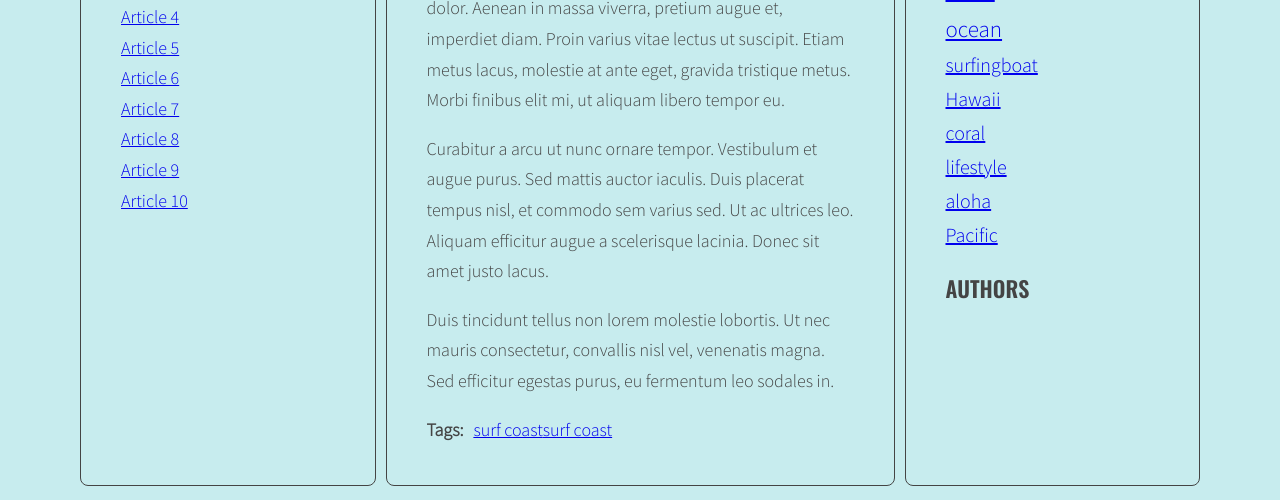
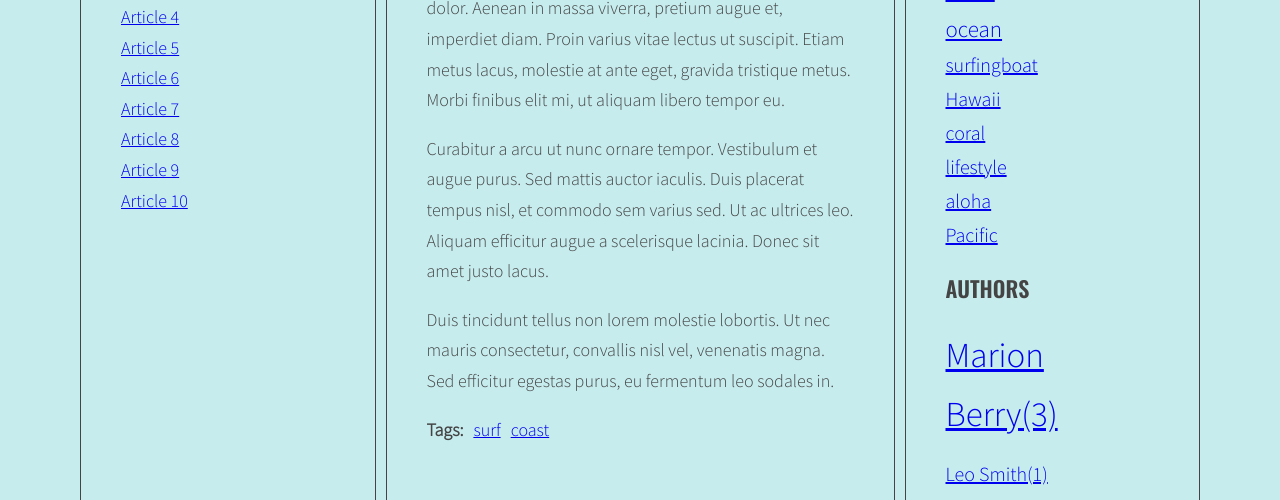
Before and after one commit to Paula111/javascript-blog, a website: page index.html in a window 1280 px wide. Shown: the part 448-948 px from the top of the page. Drawn offline with nearby package versions, Linux system fonts and the light colour scheme.

Commit message:
add authors list

```diff
--- a/js/script.js
+++ b/js/script.js
@@ -36,7 +36,8 @@ const optArticleSelector = '.post',
   optArticleAuthorSelector = '.post-author',
   optTagsListSelector = 'tags.list',
   optCloudClassCount = "5",
-  optCloudClassPrefix = "tag-size-";
+  optCloudClassPrefix = "tag-size-",
+  optAuthorsListSelector = '.authors.list';
 
 
 
@@ -117,7 +118,7 @@ function generateTags() {
     /* START LOOP: for each tag */
     for (let tag of articleTagsArray) {
       /* generate HTML of the link */
-      const linkHTML = '<li><a href="#tag-' + articleTags + '"><span>' + articleTags + '</span></a></li>';
+      const linkHTML = '<li><a href="#tag-' + tag + '"><span>' + tag + '</span></a></li>';
       /* add generated code to html variable */
       html = html + linkHTML;
       /* [NEW] check if this link is NOT already in allTags */
@@ -198,49 +199,74 @@ function addClickListenersToTags() {
 addClickListenersToTags();
 
 function calculateAuthorsParams(authors) {
-  const paramsa = {
+  const params = {
     max: 0,
     min: 999999,
   }
-  for (let author in authors) {
-    if (authors[author] > paramsa.max) {
-      paramsa.max = authors[author];
+  for(let author in authors){
+    console.log(author + ' is used ' + authors[author] + ' times');
+    if (authors[author] > params.max){
+      params.max = authors[author];
     }
-    if (authors[author] < paramsa.max) {
-      paramsa.min = authors[author];
+    if (authors[author] < params.min){
+    params.min = authors[author];
     }
   }
-  return paramsa;
+  return params;
+
 }
-function calculateAuthorClass(count, paramsa) {
+function calculateAuthorsClass(count, params){
   const normalizedCount = count - params.min;
   const normalizedMax = params.max - params.min;
   const percentage = normalizedCount / normalizedMax;
-  const classNumber = Math.floor(percentage * (optCloudClassCount - 1) + 1);
+  const classNumber = Math.floor( percentage * (optCloudClassCount - 1) + 1 );
 
   return optCloudClassPrefix + classNumber;
 }
 
-function generateAuthors() {
+function generateAuthors(){
+  /* [NEW] create a new variable allTags with an empty object */
+  let allAuthors = {};
   /* find all articles */
   const articles = document.querySelectorAll(optArticleSelector);
   /* START LOOP: for every article: */
-  for (let article of articles) {
+  for(let article of articles){
     /* find tags wrapper */
     const authorWrapper = article.querySelector(optArticleAuthorSelector);
     /* make html variable with empty string */
     let html = '';
     /* get tags from data-tags attribute */
-    const tag = article.getAttribute('data-author');
+    const articleAuthor = article.getAttribute('data-author');
     /* generate HTML of the link */
-    const linkHTML = '<li><a href="#tag-author-' + tag + '"><span>' + tag + '</span></a.</li>';
+    const linkHTML = '<li><a href="#tag-author-' + articleAuthor + '"><span>' + articleAuthor + '</span></a></li>';
     /* add generated code to html variable */
     html = html + linkHTML;
-    /* END LOOP: for each tag */
+    /* [NEW] check if this link is NOT already in allTags */
+    if(!allAuthors.hasOwnProperty(articleAuthor)) {
+      /* [NEW] add tag to allTags object */
+      allAuthors[articleAuthor] = 1;
+    } else {
+      allAuthors[articleAuthor]++;
+    }
     /* insert HTML of all the links into the tags wrapper */
     authorWrapper.innerHTML = html;
-    /* END LOOP: for every article: */
+  /* END LOOP: for every article: */
   }
+  /* [NEW] find list of tags in right column */
+  const authorList = document.querySelector(optAuthorsListSelector);
+
+  const authorsParams = calculateAuthorsParams(allAuthors)
+  console.log('authorsParams:', authorsParams);
+  /* [NEW]create variable for all links HTML code */
+  let allAuthorsHTML = '';
+  /* [NEW] START LOOP: for each author in all authors: */
+  for (let author in allAuthors) {
+    /* [NEW] generate code of a link and add it to allAuthorsHTML */
+    const authorLinkHTML = '<li class=" ' + calculateAuthorsClass(allAuthors[author], authorsParams) + '"><a href="#tag-author-' + author + '">' + author + '(' + allAuthors[author] + ')</a><li>';
+    allAuthorsHTML += authorLinkHTML
+  }
+  /* [NEW] add html from allauthors to authorList */
+  authorList.innerHTML = allAuthorsHTML;
 }
 
 generateAuthors();
@@ -272,7 +298,7 @@ function authorClickHandler(event) {
   }
   /* execute function "generateTitleLinks" with article selector as argument */
   generateTitleLinks('[data-tags="' + tag + '"]');
-  console.log(generateTitleLinks);
+
 }
 function addClickListenersToAuthors() {
   /* find all links to tags */
--- a/sass/style.scss
+++ b/sass/style.scss
@@ -113,8 +113,13 @@ body {
 }
 
 .post-tags {
-  display: -ms-flexbox;
   display: flex;
+  align-items: center;
+
+a {
+  margin: 0 10px 0 0;
+  display: block;
+}
 }
 
 .post-tags p {
```
Also changed, not shown: css/style.css, 1 other file.
